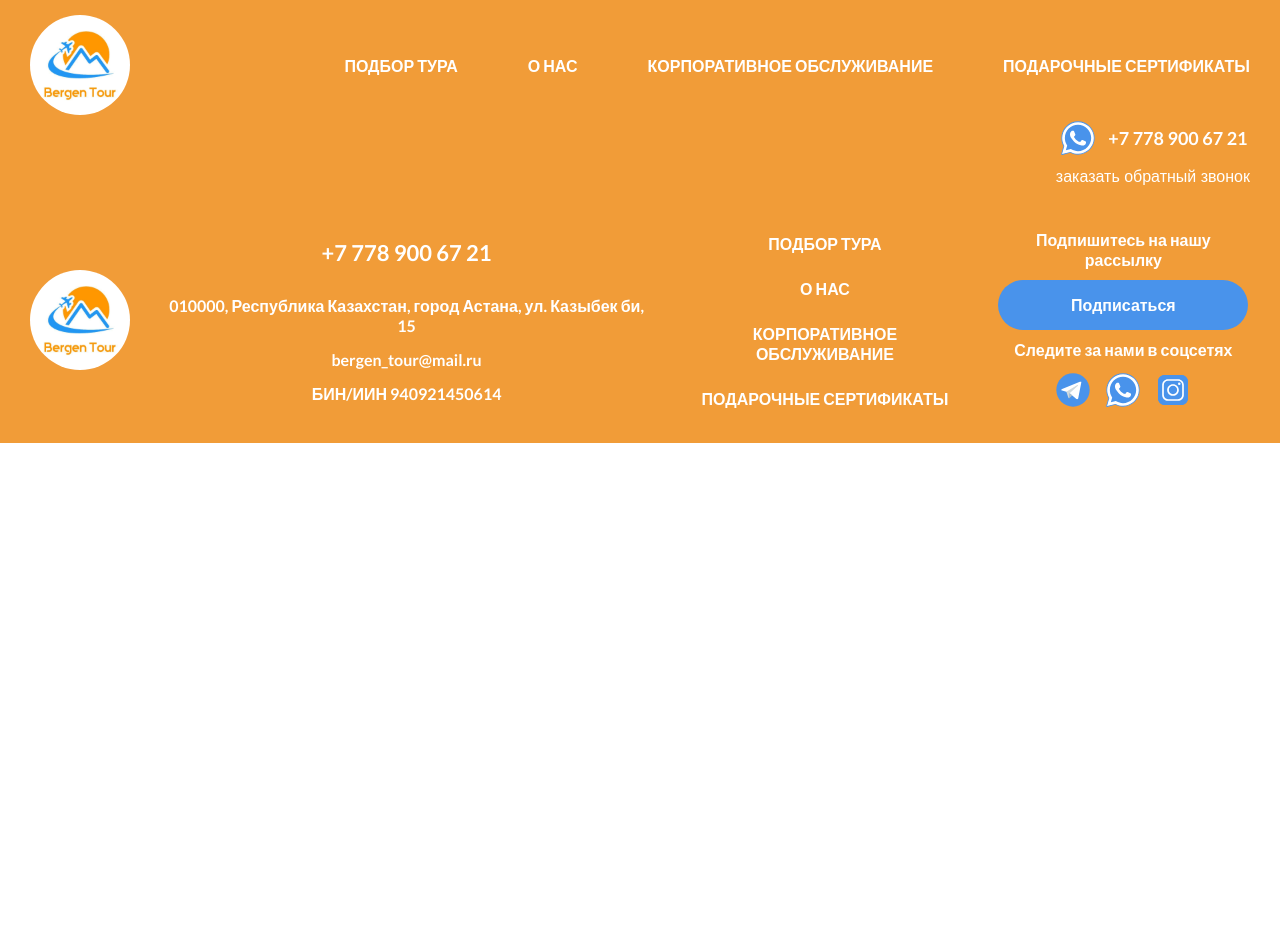
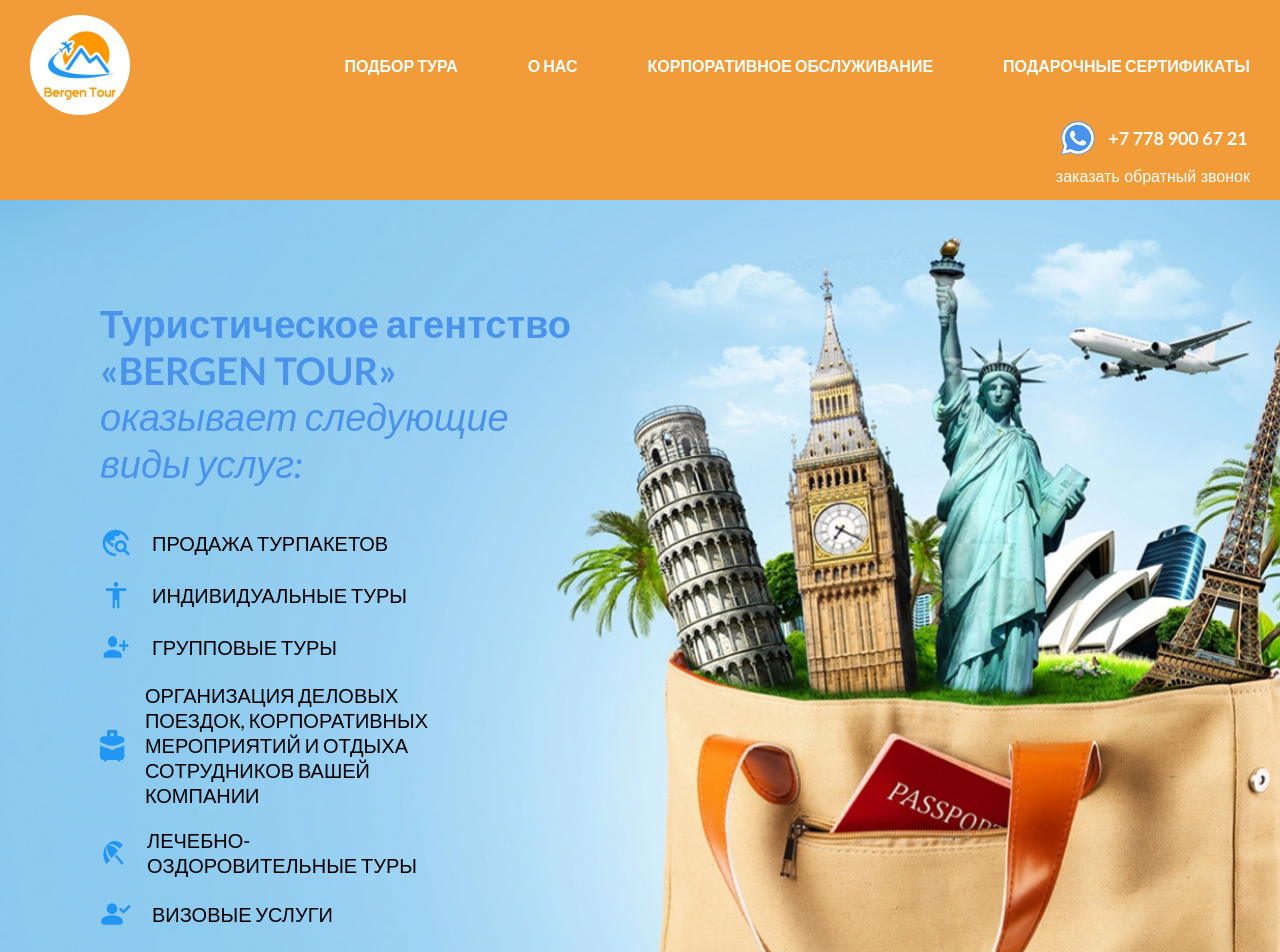
Before and after one commit to dariaSDemidova/Bergen-Tour, a React (Vite) app: page /about in a window 1280 px wide. Shown: the top 952 px of the page. Before the commit the page ends 800 px from the top, so only its background shows below. Built offline with nearby package versions, Linux system fonts and the light colour scheme.

Commit message:
add page about

```diff
--- a/src/App.scss
+++ b/src/App.scss
@@ -1,6 +1,5 @@
 #root {
   margin: 0 auto;
-  text-align: center;
   width: 100vw;
 }
 
--- a/src/components/Footer/Footer.jsx
+++ b/src/components/Footer/Footer.jsx
@@ -14,7 +14,7 @@ const Footer = () => {
                     <div className="footer__phone">+7 778 900 67 21</div>
                     <div className="footer__address">010000, Республика Казахстан, город Астана,
                         ул. Казыбек би, 15</div>
-                    <a href="mailto:example@example.com" className="footer__mail">bergen_tour@mail.ru</a>
+                    <a href="mailto:bergen_tour@mail.ru" className="footer__mail">bergen_tour@mail.ru</a>
                     <div className="footer__bin">БИН/ИИН 940921450614</div>
                 </div>
                 <nav className="footer__nav">
--- a/src/pages/About/About.jsx
+++ b/src/pages/About/About.jsx
@@ -1,9 +1,37 @@
+import travel from '../../assets/icons/travel-explore.svg';
+import accessibility from '../../assets/icons/accessibility.svg';
+import person from '../../assets/icons/person-add.svg';
+import bag from '../../assets/icons/bag.svg';
+import umbrella from '../../assets/icons/umbrella.svg';
+import check from '../../assets/icons/person-check.svg';
+import hand from '../../assets/icons/hand-with-heart.svg';
+import sailing from '../../assets/icons/sailing.svg';
+import hotel from '../../assets/icons/hotel.svg';
+import plane from '../../assets/icons/plane.svg';
 import './About.scss';
 
 const About = () => {
     return (
-        <>
-        </>
+        <main>
+            <section className="about">
+                <div className="about__container">
+                    <h1 className="about__title">Туристическое агентство «BERGEN TOUR»</h1>
+                    <h2 className="about__subtitle">оказывает следующие виды услуг:</h2>
+                    <ul className="about__list">
+                        <li className="about__list-item"><img src={travel} alt="travel-explore"/>продажа турпакетов</li>
+                        <li className="about__list-item"><img src={accessibility} alt="accessibility"/>индивидуальные туры</li>
+                        <li className="about__list-item"><img src={person} alt="person-add"/>групповые туры</li>
+                        <li className="about__list-item"><img src={bag} alt="bag"/>организация деловых поездок, корпоративных мероприятий и отдыха сотрудников вашей компании</li>
+                        <li className="about__list-item"><img src={umbrella} alt="umbrella"/>лечебно-оздоровительные туры</li>
+                        <li className="about__list-item"><img src={check} alt="person-check"/>визовые услуги</li>
+                        <li className="about__list-item"><img src={hand} alt="hand-with-heart"/>страхование выезжающих зарубеж</li>
+                        <li className="about__list-item"><img src={sailing} alt="sailing"/>круизы</li>
+                        <li className="about__list-item"><img src={hotel} alt="hotel"/>бронирование гостиниц</li>
+                        <li className="about__list-item"><img src={plane} alt="plane"/>продажа авиабилетов</li>
+                    </ul>
+                </div>
+            </section>
+        </main>
     );
 };
 
--- a/src/pages/About/About.scss
+++ b/src/pages/About/About.scss
@@ -0,0 +1,101 @@
+@import '../../styles/variables.scss';
+@import '../../styles/mixins.scss';
+
+html, body {
+    height: 100%;
+}
+
+main {
+    flex: 1;
+}
+
+.about {
+    display: flex;
+    flex-direction: column;
+    min-height: 100vh;
+    background: url('../../assets/images/bg_bag.jpg') center center/cover no-repeat;
+    padding: 100px 200px;
+
+    @media screen and (max-width: 1440px) {
+        padding: 100px;
+    }
+
+    @media screen and (max-width: 1024px) {
+        padding: 50px;
+    }
+
+    @media screen and (max-width: 768px) {
+        background: none;
+        background-color: #B1D6F1;
+    }
+
+    @media screen and (max-width: 375px) {
+        padding: 20px;
+    }
+
+    &__container {
+        width: 700px;
+
+        @media screen and (max-width: 1440px) {
+            width: 500px;
+        }
+
+        @media screen and (max-width: 768px) {
+            width: 300px;
+        }
+
+        @media screen and (max-width: 375px) {
+            width: 280px;
+        }
+    }
+
+    &__title {
+        @include text-styles(38px, 700, $blue-color);
+
+        @media screen and (max-width: 768px) {
+            font-size: 28px;
+        }
+    }
+
+    &__subtitle {
+        @include text-styles(38px, 400, $blue-color);
+        font-style: italic;
+
+        @media screen and (max-width: 768px) {
+            font-size: 28px;
+        }
+    }
+
+    &__list {
+        margin-top: 40px;
+        display: flex;
+        flex-direction: column;
+        gap: 20px;
+
+        @media screen and (max-width: 1440px) {
+            width: 350px;
+        }
+
+        @media screen and (max-width: 1024px) {
+            width: 300px;
+        }
+
+        &-item {
+            @include text-styles(20px, 400, $black-color);
+            text-transform: uppercase;
+            list-style-type: none;
+            display: flex;
+            align-items: center;
+            gap: 20px;
+
+            @media screen and (max-width: 768px) {
+                font-size: 16px;
+            }
+
+            img {
+                height: 32px;
+                width: 32px;
+            }
+        }
+    }
+}
```
